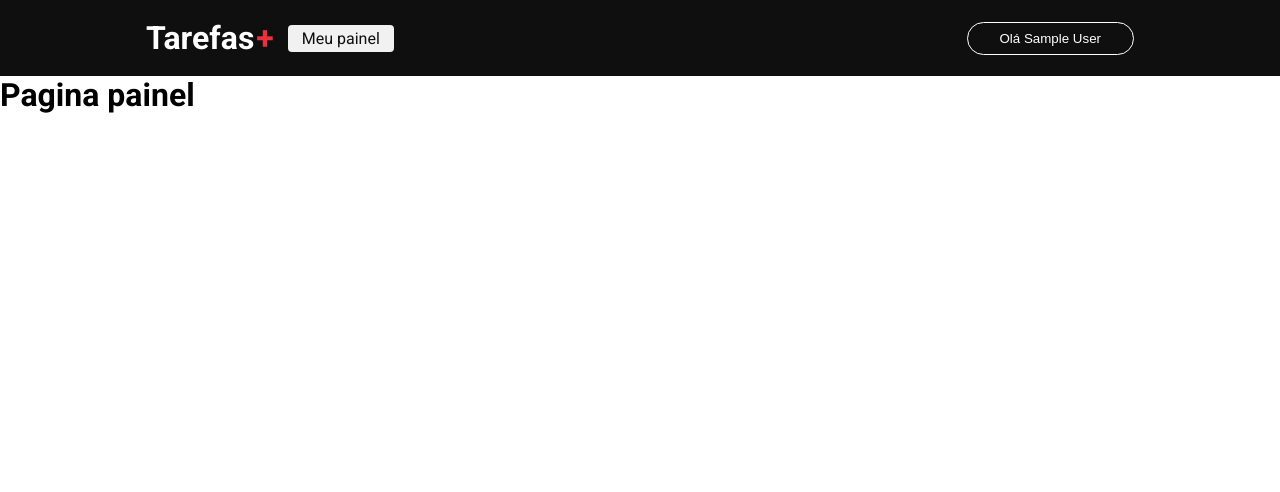
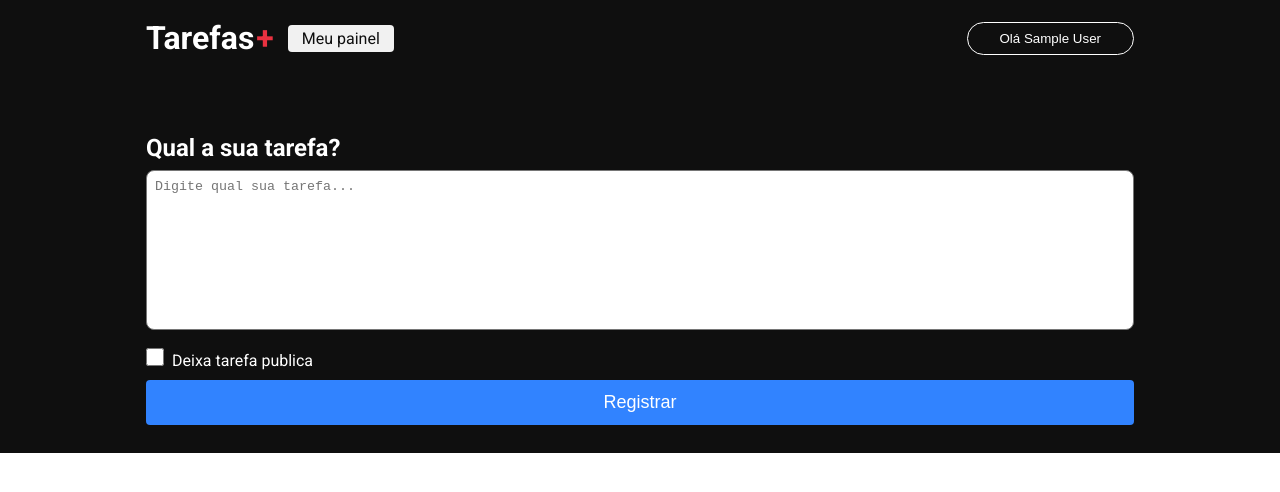
Before and after one commit to BrunaOliv/Tasks, a Next.js app: page /dashboard in a window 1280 px wide. Shown: the top 492 px of the page. Built offline with nearby package versions, Linux system fonts and the light colour scheme; no server answers; sample sign-in values are in the browser's storage.

Commit message:
criando dashboard

```diff
--- /dev/null
+++ b/src/components/textarea/index.tsx
@@ -0,0 +1,6 @@
+import { HTMLProps } from "react"
+import styles from "./styles.module.css"
+
+export function Textarea({...rest}:HTMLProps<HTMLTextAreaElement>) {
+    return <textarea className={styles.textarea} {...rest}></textarea>
+}
--- /dev/null
+++ b/src/components/textarea/styles.module.css
@@ -0,0 +1,8 @@
+.textarea{
+    width: 100%;
+    resize: none;
+    height: 160px;
+    border-radius: 8px;
+    outline: none;
+    padding: 8px;
+}
--- a/src/pages/dashboard/index.tsx
+++ b/src/pages/dashboard/index.tsx
@@ -2,6 +2,7 @@
 import styles from './sytles.module.css'
 import { GetServerSideProps } from 'next'
 import {getSession} from 'next-auth/react'
+import {Textarea} from '@/components/textarea'
 
 export default function Dashboard(){
     return(
@@ -9,7 +10,28 @@
             <Head>
                 <title>Meu painel de tarefas</title>
             </Head>
-            <h1>Pagina painel</h1>
+
+            <main className={styles.main}>
+                <section className={styles.content}>
+                    <div className={styles.contentForm}>
+                        <h1 className={styles.title}>Qual a sua tarefa?</h1>
+
+                        <form >
+                            <Textarea placeholder='Digite qual sua tarefa...' />
+
+                            <div className={styles.checkboxArea}>
+                                <input type='checkbox' className={styles.checkbox}/>
+                                <label>Deixa tarefa publica</label>
+                            </div>
+
+                            <button type='submit' className={styles.button}>
+                                Registrar
+                            </button>
+                        </form>
+
+                    </div>
+                </section>
+            </main>
         </div>
     )
 }
--- a/src/pages/dashboard/sytles.module.css
+++ b/src/pages/dashboard/sytles.module.css
@@ -0,0 +1,53 @@
+.container{
+    width: 100%;
+}
+
+.content{
+    background-color: #0f0f0f;
+    width: 100%;
+    display: flex;
+    align-items: center;
+    justify-content: center;
+}
+
+.contentForm{
+    max-width: 1024px;
+    width: 100%;
+    padding: 0 18px;
+    padding-bottom: 28px;
+    margin-top: 58px;
+}
+
+.title{
+    color: #fff;
+    margin-bottom: 8px;
+}
+
+.checkboxArea label{
+    margin-left: 8px;
+    color: #fff;
+}
+
+.checkbox{
+    width: 18px;
+    height: 18px;
+    margin: 14px 0;
+}
+
+.button{
+    width: 100%;
+    border: 0;
+    border-radius: 4px;
+    color: #fff;
+    background-color: #3183ff;
+    padding: 12px 0;
+    font-size: 18px;
+    transition: transform 0.4s;
+    cursor: pointer;
+}
+
+.button:hover {
+    transform: scale(1.08);
+    background-color: #3887fd;
+    font-weight: bold;
+}
```
